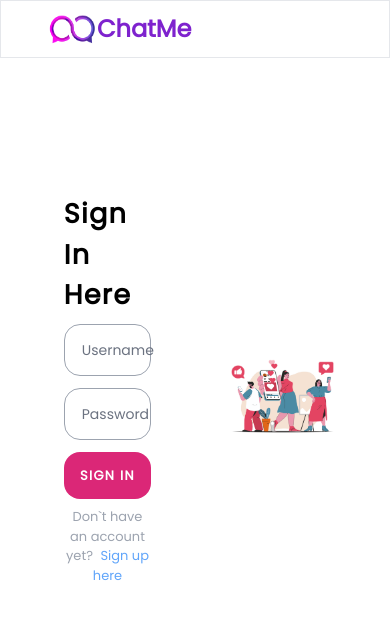
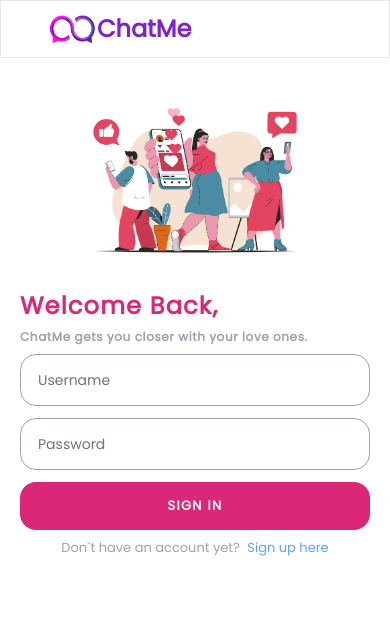
Before and after one commit to alexandernovo/WebSocket-Chat, a React (Vite) app in the folder client/: page / in a window 390 px wide. Shown: the top 618 px of the page. Built offline with nearby package versions, Linux system fonts and the light colour scheme.

Commit message:
FIx Desings

```diff
--- a/client/src/components/Nav.jsx
+++ b/client/src/components/Nav.jsx
@@ -3,7 +3,7 @@ import Logo from '../assets/images/logo.png'
 
 const Nav = () => {
     return (
-        <div className='sticky top-0 px-12 py-3 border flex items-center'>
+        <div className='sticky top-0 px-12 py-3 border flex items-center bg-white'>
             <img src={Logo} className='h-8 w-12' />
             <span class="self-center text-2xl font-semibold whitespace-nowrap text-purple-700">ChatMe</span>
 
--- a/client/src/pages/Login.jsx
+++ b/client/src/pages/Login.jsx
@@ -40,12 +40,11 @@ const Login = () => {
     return (
         <div className='h-full'>
             <Nav />
-            <div className='h-4/5 flex px-5'>
-                <div className='w-1/2 flex items-center justify-center'>
-                    <div className='w-2/4 m-auto'>
-                        <div className='flex items-center mb-2'>
-                            <h1 className='text-[27px] font-bold text-black tracking-wider'>Sign In Here</h1>
-                        </div>
+            <div className='h-full overflow-y-auto lg:h-4/5 md:h-4/5 flex flex-col lg:flex-row md:flex:row px-5'>
+                <div className='w-full lg:w-1/2 md:w-1/2 flex items-center justify-center order-last md:order-1 lg:order-1  mt-5 md:mt-0 lg:mt-0'>
+                    <div className='w-full lg:w-2/4 md:w-2/4 m-auto'>
+                        <p className='text-[24px] md:text-[43px] lg:text-[43px] font-bold text-black tracking-wider text-pink-600'>Welcome Back,</p>
+                        <p className='text-[12px] md:text-[27px] lg:text-[15px] font-bold text-black tracking-wider text-gray-400 mt-1 lg:mt-3 md:mt-3'>ChatMe gets you closer with your love ones.</p>
                         <form onSubmit={handleSubmit}>
                             <div className='mt-2'>
                                 <Input
@@ -83,7 +82,7 @@ const Login = () => {
                         </form>
                     </div>
                 </div>
-                <div className='w-1/2 flex items-center'>
+                <div className='w-full lg:w-1/2 md:w-1/2 flex items-center order-1  mt-8 md:mt-0 lg:mt-0'>
                     <div className='w-3/4 h-auto m-auto'>
                         <img src={Girl} className='object-fit h-full w-full' />
                     </div>
--- a/client/src/pages/Register.jsx
+++ b/client/src/pages/Register.jsx
@@ -73,11 +73,11 @@ const Register = () => {
     return (
         <div className='h-full'>
             <Nav />
-            <div className='h-full flex px-5 items-center'>
-                <div className='w-1/2 flex items-center justify-center'>
-                    <div className='w-2/4 mx-auto'>
+            <div className='h-full flex px-5 items-center lg:h-4/5 md:h-4/5 flex-col lg:flex-row md:flex:row px-5'>
+                <div className='w-full lg:w-1/2 md:w-1/2 flex items-center justify-center order-last md:order-1 lg:order-1 mt-5 md:mt-0 lg:mt-0 '>
+                    <div className='w-full lg:w-2/4 md:w-2/4 mx-auto mb-12 lg:mb-0 md:mb-0'>
                         <div className='flex items-center mb-2'>
-                            <h1 className='text-[27px] font-bold text-black tracking-wider'>Sign Up Here</h1>
+                            <h1 className='text-[24px] md:text-[27px] lg:text-[27px] font-bold text-black tracking-wider text-pink-600'>Sign up Here</h1>
                         </div>
                         <form onSubmit={handleSubmit}>
                             {success && (
@@ -162,7 +162,7 @@ const Register = () => {
                         </form>
                     </div>
                 </div>
-                <div className='w-1/2 flex items-center'>
+                <div className='w-full lg:w-1/2 md:w-1/2 flex items-center order-1 mt-8 md:mt-0 lg:mt-0'>
                     <div className='w-3/4 h-auto m-auto'>
                         <img src={Girl} className='object-fit h-full w-full' />
                     </div>
```
Also changed, not shown: 1 other file (tests, documents, lock files or other folders).
